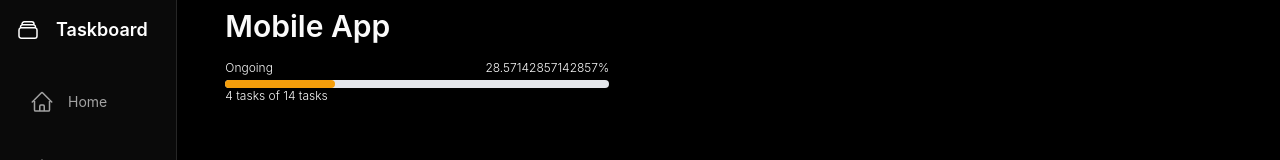
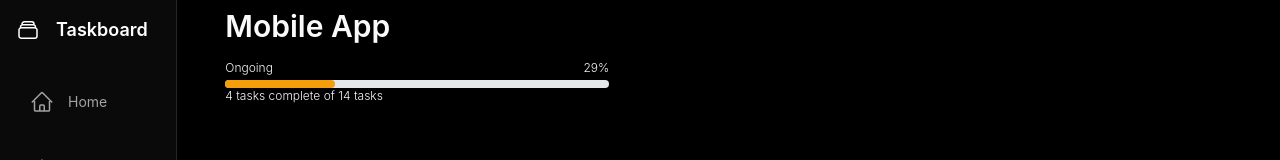
Before and after one commit to Pratik4509/taskboard, a React (Create React App) app: page /project/1 in a window 1280 px wide. Shown: the top 160 px of the page. Built offline with nearby package versions, Linux system fonts and the light colour scheme.

Commit message:
Bug fix for state update while updating cards

```diff
--- a/src/Components/KanbanBoard.tsx
+++ b/src/Components/KanbanBoard.tsx
@@ -1,11 +1,8 @@
 import React, { useState } from 'react'
 import Column from './Column';
-import BurnBarrel from './BurnBarrel';
+// import BurnBarrel from './BurnBarrel';
 import { useParams } from 'react-router-dom';
-import { RootState } from '../redux/store';
-import { useSelector } from 'react-redux';
-import { CardType } from '../types';
-import { getTasksByProjectId } from '../redux/selector';
+import ProgressBar from './ProgressBar';
 
 
 export const KanbanBoard: React.FC = () => {
@@ -37,43 +34,15 @@ const Board = () => {
 
     // For local storage end
 
-    const { projectId } = useParams();
-    const data: CardType[] = useSelector((state: RootState) => getTasksByProjectId(state, projectId!));
-    const completed = data ? data.filter(d => d.column === "done") : [];
-    const barColor = () => {
-        let percent = completed.length / (data ? data.length : 1) * 100
-        if (percent <= 25 ) {
-            return 'bg-red-500';
-        }
-        if (percent <= 50) {
-            return 'bg-amber-500'
-        }
-        if (percent <= 75) {
-            return 'bg-lime-500'
-        }
-        if (percent = 100) {
-            return 'bg-green-500'
-        }
-    }
+    const { projectId = '0' } = useParams();
+
     return <>
         <div className="h-screen flex flex-col w-full">
             <div className="mr-auto w-full px-12 py-2 font-semibold text-3xl basis-1/4">
                 <div className='text-left'>
                     Mobile App
                 </div>
-                <div className='w-96 text-xs font-light text-left mt-4'>
-                    <div className='flex justify-between items-center'>
-                        <div>{completed.length!== data.length ? 'Ongoing' : 'Completed'}</div>
-                        <div>{`${(completed.length / (data ? data.length : 1)) * 100}%`}</div>
-                    </div>
-                    <div className="h-2 bg-gray-200 rounded-full mt-1">
-                        <div className={`h-full ${barColor()} rounded-full`} style={{ width: `${(completed.length / (data ? data.length : 1)) * 100}%` }}>
-                        </div>
-                    </div>
-                    <div className=''>
-                        {`${completed.length} tasks of ${data.length} tasks`}
-                    </div>
-                </div>
+                <ProgressBar projectId={projectId} className='mt-4'/>
             </div>
             <div className='flex w-full h-full gap-3 overflow-scroll px-12 pb-6 no-scrollbar'>
                 <Column
--- a/src/data/projects.ts
+++ b/src/data/projects.ts
@@ -3,29 +3,29 @@ const PROJECTS = [
         id: '1',
         name: 'Mobile App',
         description: 'Creating a cross-platform mobile app',
-        startDate: new Date('2024-02-01'),
-        endDate: new Date('2024-06-15')
+        startDate: new Date('2024-02-01').toISOString(),
+        endDate: new Date('2024-06-15').toISOString()
     },
     {
         id: '2',
         name: 'Todo App',
         description: 'Createing a todo app to track your tasks',
-        startDate: new Date('01/02/2024'),
-        endDate: new Date('01/08/2024')
+        startDate: new Date('01/02/2024').toISOString(),
+        endDate: new Date('01/05/2024').toISOString(),
     },
     {
         id: '3',
         name: 'E-commerce Website',
         description: 'Building a robust online store platform',
-        startDate: new Date('2023-11-15'),
-        endDate: new Date('2024-03-31')
+        startDate: new Date('2023-11-15').toISOString(),
+        endDate: new Date('2024-03-31').toISOString()
     },
     {
         id: '4',
         name: 'Data Analysis Tool',
         description: 'Developing a data visualization and analysis platform',
-        startDate: new Date('2024-04-01'),
-        endDate: new Date('2024-08-31')
+        startDate: new Date('2024-04-01').toISOString(),
+        endDate: new Date('2024-08-31').toISOString()
     }
 ]
 
--- a/src/features/kanban/kanbanSlice.ts
+++ b/src/features/kanban/kanbanSlice.ts
@@ -16,7 +16,20 @@ const KanbanSlice = createSlice({
     initialState,
     reducers: {
         setCards: (state, actions) => {
-            state.cards = actions.payload
+            // state.cards = actions.payload
+            const cards  = actions.payload;
+            const existingCards = state.cards
+            const updatedCards = cards.reduce((acc:CardType[], newcard:any) =>{
+                const index = acc.findIndex(c => c.id === newcard.id);
+                if(index !== -1) {
+                    acc[index] = newcard;
+                }
+                else {
+                    acc.push(newcard);
+                }
+                return acc;
+            }, [...existingCards])
+            state.cards = updatedCards;
         },
         addCard: (state, action: PayloadAction<CardType>) => {
             state.cards = [...state.cards, action.payload]
--- a/src/types.ts
+++ b/src/types.ts
@@ -12,8 +12,8 @@ export interface ProjectsTypes {
     id: string,
     name: string,
     description: string,
-    startDate: Date
-    endDate: Date
+    startDate: string,
+    endDate: string
 }
 
 
```
